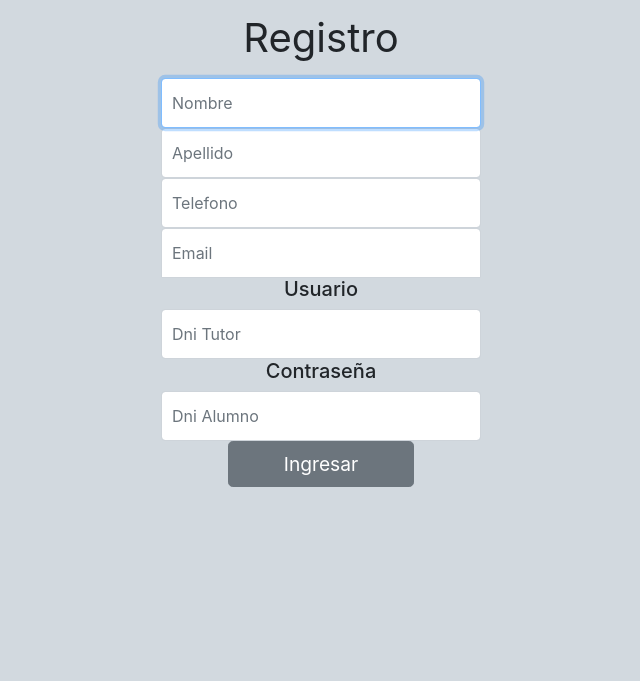
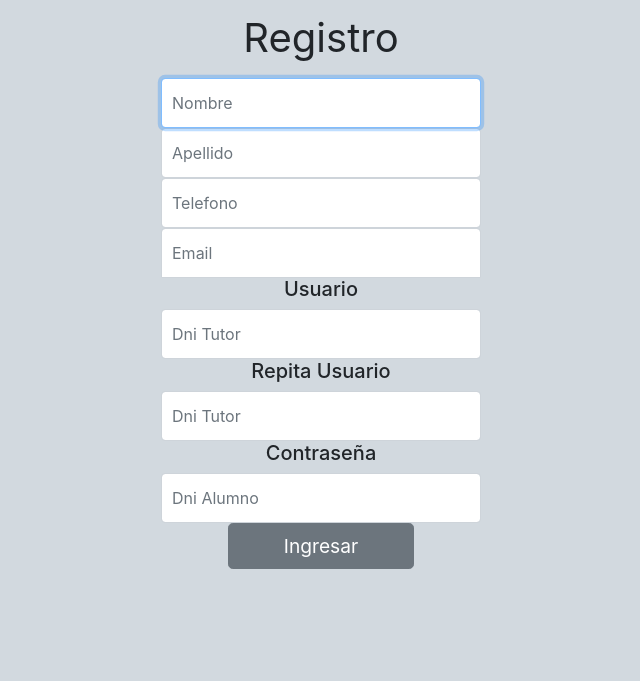
Before and after one commit to GonzaloSilvero/Inscripciones-Remotas, a PHP site: page /tutor.php in a window 1280 px wide. Shown: the part 80-761 px from the top of the page, without its empty margins (319-959 px from the left). Run offline with PHP 8.4, Linux system fonts and the light colour scheme; some libraries are stand-ins or nearby versions.

Commit message:
verificacion de el tutor

```diff
--- a/alumno.php
+++ b/alumno.php
@@ -44,13 +44,13 @@ if(isset($_REQUEST["existe"])){
 
 					<h6>Adjuntar DNI</h6>
 				<div class="custom-file">
-				    <input type="file" class="custom-file-input" id="inputGroupFile01" aria-describedby="inputGroupFileAddon01">
+				    <input type="file" class="custom-file-input" id="inputGroupFile01" name="ImagDNI_A" aria-describedby="inputGroupFileAddon01">
 				    <label class="custom-file-label" for="inputGroupFile01">Subir Foto</label>
 				</div><br>
 
 					<h6>Adjuntar Constancia</h6>
 				<div class="custom-file">
-				  <input type="file" class="custom-file-input" id="inputGroupFile01" aria-describedby="inputGroupFileAddon01">
+				  <input type="file" class="custom-file-input" id="inputGroupFile01" name="constancia" aria-describedby="inputGroupFileAddon01">
 				  <label class="custom-file-label" for="inputGroupFile01">Subir Foto</label>
 				</div><br>
 
--- a/conexion.php
+++ b/conexion.php
@@ -1,3 +1,3 @@
 <?php
-    $conexion = new mysqli("localhost", "u761283263_eest14", "Sorteo14","u761283263_sorteo");
+    $conexion = new mysqli("92.249.44.52", "u761283263_eest14", "Sorteo14","u761283263_sorteo");
 ?>
--- a/tutor.php
+++ b/tutor.php
@@ -5,6 +5,28 @@
 <title>Registro Tutor</title>
 </head>
 <body>
+<?php
+$nombre="";
+$apellido="";
+$telefono="";
+$email="";
+if(isset($_REQUEST["existe"])){
+	$nombre=$_REQUEST["nombre"];
+	$apellido=$_REQUEST["apellido"];
+	$telefono=$_REQUEST["telefono"];
+	$email=$_REQUEST["email"];
+
+	echo '<script type="text/javascript">alert("Ya existe ese usuario, Por favor inserte otro");</script>';
+}
+if(isset($_REQUEST["repe"])){
+	$nombre=$_REQUEST["nombre"];
+	$apellido=$_REQUEST["apellido"];
+	$telefono=$_REQUEST["telefono"];
+	$email=$_REQUEST["email"];
+
+	echo '<script type="text/javascript">alert("Los usuarios ingresados no coinciden");</script>';
+}
+?>
 
 <header>
 <nav class="navbar navbar-expand navbar-dark bg-dark" >
@@ -24,16 +46,19 @@
 	<form class="form-signin mt-5" action="tutor.php" method="POST">
             <center>
             <h1 class="h1 mb-3 font-weight-normal">Registro</h1>
-			<input type="text" id="inputNombre" class="form-control" name="nombre_T" placeholder="Nombre" required autofocus>
+			<input type="text" id="inputNombre" class="form-control" name="nombre_T" placeholder="Nombre" value="<?php echo $nombre?>" required autofocus>
 
-			<input type="text" id="inputApellido" class="form-control" name="apellido_T" placeholder="Apellido" required>
+			<input type="text" id="inputApellido" class="form-control" name="apellido_T" placeholder="Apellido" value="<?php echo $apellido?>" required>
 
-			<input type="tel" id="inputTel" class="form-control" name="telefono_T" maxlength="10" placeholder="Telefono" required autofocus>
+			<input type="tel" id="inputTel" class="form-control" name="telefono_T" maxlength="10" placeholder="Telefono" value="<?php echo $telefono?>" required autofocus>
 
-			<input type="email" id="inputEmail" class="form-control" name="email_T" placeholder="Email" required>
+			<input type="email" id="inputEmail" class="form-control" name="email_T" placeholder="Email" value="<?php echo $email?>" required>
 
 			<h5>Usuario</h5>
 			<input type="text" id="inputUsuario" class="form-control" name="usuario_T" minlength="8" maxlength="8" placeholder="Dni Tutor" required autofocus>
+
+			<h5>Repita Usuario</h5>
+			<input type="text" id="inputUsuario" class="form-control" name="Rusuario_T" minlength="8" maxlength="8" placeholder="Dni Tutor" required autofocus>
 
 			<h5>Contraseña</h5>
 			<input type="text" id="inputContraseña" class="form-control" name="contrasena_T" minlength="8" maxlength="8" placeholder="Dni Alumno" required>
@@ -55,13 +80,35 @@
 			$telefono_T= $_POST['telefono_T'];
 			$Email_T= $_POST['email_T'];
 			$Usuario_T= $_POST['usuario_T'];
+			$Rusuario_T= $_POST['Rusuario_T'];
 			$contrasena_T= $_POST['contrasena_T'];
-			//$contrasena_T_codificada=password_hash($contrasena_T, PASSWORD_DEFAULT);
-			$consulta="INSERT INTO `tutor` (`Nombre`, `Apellido`, `Telefono`, `Usuario`, `Gmail`, `Contraseña`) VALUES ('$nombre_T', '$apellido_T', '$telefono_T', '$Usuario_T', '$Email_T', '$contrasena_T');";
-			$resultado= mysqli_query($conexion, $consulta);
 
-			header("Location: index.php");
-			die();
+			$busquedaUsuario="SELECT * FROM tutor WHERE Usuario ='$Usuario_T'";
+
+			if($Usuario_T==$Rusuario_T)
+			{
+				if ($resultadoUsuario = $conexion->query($busquedaUsuario))
+				{
+
+					if($resultadoUsuario->num_rows>0){
+						header("Location:tutor.php?existe=si&nombre=$nombre_T&apellido=$apellido_T&telefono=$telefono_T&email=$Email_T");
+						echo "no";
+					}
+					else
+					{
+						echo "si";
+						/*$consulta="INSERT INTO `tutor` (`Nombre`, `Apellido`, `Telefono`, `Usuario`, `Gmail`, `Contraseña`) VALUES ('$nombre_T', '$apellido_T', '$telefono_T', '$Usuario_T', '$Email_T', '$contrasena_T');";
+						$resultado= mysqli_query($conexion, $consulta);
+						header("Location: index.php");
+						die();*/
+					}
+				}
+			}
+			else
+			{
+				header("Location:tutor.php?repe=si&nombre=$nombre_T&apellido=$apellido_T&telefono=$telefono_T&email=$Email_T&contrasena=$contrasena_T");
+			}
+
 		}
 		include 'footer.html';
 	?>
```
